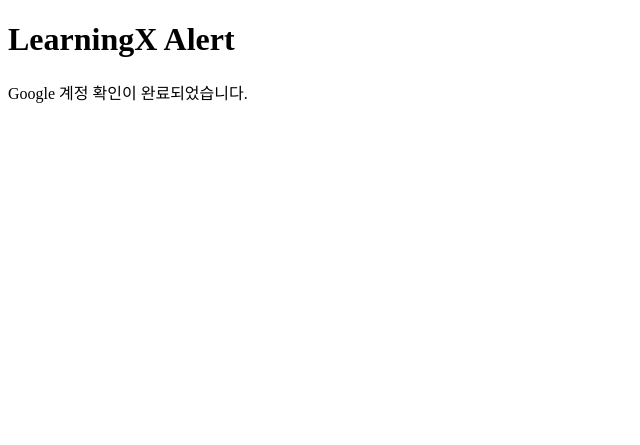
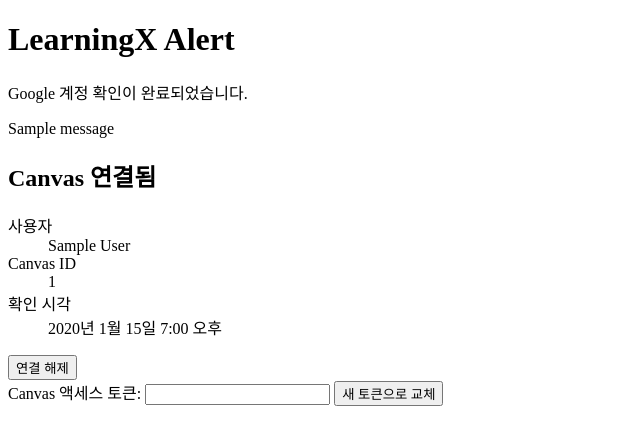
Before and after one commit to hjkim24/learningx-alert-web, a Django app: page / in a window 1280 px wide. Shown: the top 445 px of the page, without its empty margins (0-640 px from the left). Run offline with Django 5.2, Linux system fonts and the light colour scheme; a user stored in the database is signed in; tables that the repository leaves empty hold one stand-in row (values such as "Sample post"); one stand-in notice (Sample message) is shown.

Commit message:
feat: manage canvas connection from dashboard

```diff
--- /dev/null
+++ b/accounts/forms.py
@@ -0,0 +1,10 @@
+from django import forms
+
+
+class CanvasTokenForm(forms.Form):
+    token = forms.CharField(
+        label="Canvas 액세스 토큰",
+        max_length=4096,
+        strip=True,
+        widget=forms.PasswordInput(attrs={"autocomplete": "off"}),
+    )
--- a/accounts/urls.py
+++ b/accounts/urls.py
@@ -1,4 +1,9 @@
 from django.urls import path
 
+from . import views
 
-urlpatterns = []
+
+urlpatterns = [
+    path("canvas/", views.canvas_connect, name="canvas_connect"),
+    path("canvas/disconnect/", views.canvas_disconnect, name="canvas_disconnect"),
+]
--- a/accounts/views.py
+++ b/accounts/views.py
@@ -1,7 +1,50 @@
+from django.contrib import messages
 from django.contrib.auth.decorators import login_required
-from django.shortcuts import render
+from django.shortcuts import redirect, render
+from django.views.decorators.http import require_POST
+
+from .forms import CanvasTokenForm
+from .models import CanvasConnection
+from .services import CanvasConnectionError, verify_and_store_connection
 
 
 @login_required
 def dashboard(request):
-    return render(request, "accounts/dashboard.html")
+    connection = (
+        CanvasConnection.objects.filter(user=request.user)
+        .values("canvas_user_id", "canvas_name", "verified_at")
+        .first()
+    )
+    return render(
+        request,
+        "accounts/dashboard.html",
+        {"connection": connection, "form": CanvasTokenForm()},
+    )
+
+
+@login_required
+@require_POST
+def canvas_connect(request):
+    form = CanvasTokenForm(request.POST)
+    if form.is_valid():
+        try:
+            verify_and_store_connection(
+                user=request.user,
+                token=form.cleaned_data["token"],
+            )
+        except CanvasConnectionError:
+            messages.error(
+                request,
+                "Canvas 연결을 확인하지 못했습니다. 토큰을 다시 확인해 주세요.",
+            )
+        else:
+            messages.success(request, "Canvas 계정을 연결했습니다.")
+    return redirect("dashboard")
+
+
+@login_required
+@require_POST
+def canvas_disconnect(request):
+    CanvasConnection.objects.filter(user=request.user).delete()
+    messages.success(request, "Canvas 연결을 해제했습니다.")
+    return redirect("dashboard")
--- a/templates/accounts/dashboard.html
+++ b/templates/accounts/dashboard.html
@@ -9,6 +9,38 @@
   <main>
     <h1>LearningX Alert</h1>
     <p>Google 계정 확인이 완료되었습니다.</p>
+    {% if messages %}
+      {% for message in messages %}
+        <p>{{ message }}</p>
+      {% endfor %}
+    {% endif %}
+
+    {% if connection %}
+      <h2>Canvas 연결됨</h2>
+      <dl>
+        <dt>사용자</dt>
+        <dd>{{ connection.canvas_name }}</dd>
+        <dt>Canvas ID</dt>
+        <dd>{{ connection.canvas_user_id }}</dd>
+        <dt>확인 시각</dt>
+        <dd>{{ connection.verified_at }}</dd>
+      </dl>
+      <form method="post" action="{% url 'canvas_disconnect' %}">
+        {% csrf_token %}
+        <button type="submit">연결 해제</button>
+      </form>
+    {% else %}
+      <h2>Canvas 연결 필요</h2>
+    {% endif %}
+
+    <form method="post" action="{% url 'canvas_connect' %}">
+      {% csrf_token %}
+      {{ form.token.label_tag }}
+      {{ form.token }}
+      <button type="submit">
+        {% if connection %}새 토큰으로 교체{% else %}연결하기{% endif %}
+      </button>
+    </form>
   </main>
 </body>
 </html>
```
Also changed, not shown: accounts/tests/test_connection_views.py (added, +117 -0 lines).
